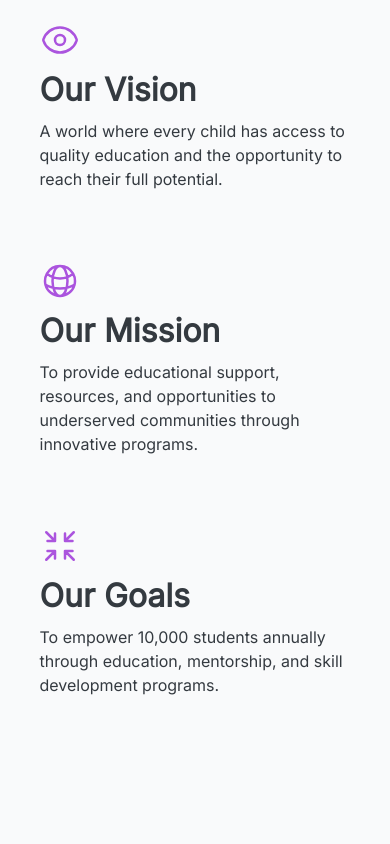
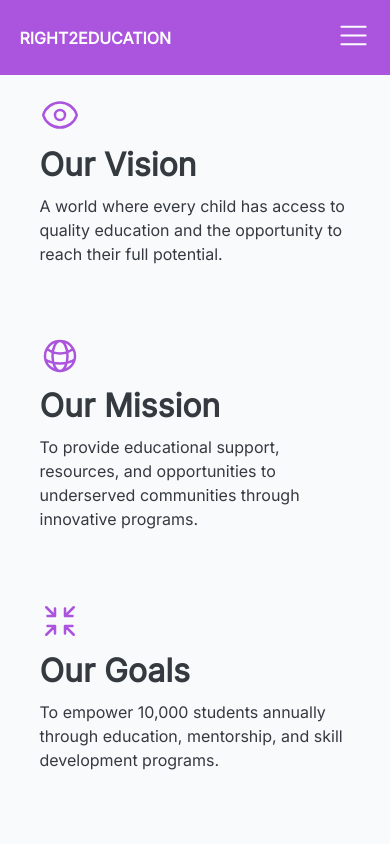
Before and after one commit to quickquick/right2edu, a plain HTML site: page index.html in a window 390 px wide. Shown: the top 844 px of the page. Drawn offline with Linux system fonts and the light colour scheme.

Commit message:
More responsive design implementations

```diff
--- a/index.html
+++ b/index.html
@@ -3,7 +3,7 @@
   <head>
     <meta charset="UTF-8" />
     <meta name="viewport" content="width=device-width, initial-scale=1.0" />
-    <title>Document</title>
+    <title>Right2Edu</title>
     <link
       href="https://fonts.googleapis.com/css2?family=Inter:ital,opsz@0,14..32;1,14..32&display=swap"
       rel="stylesheet"
@@ -12,6 +12,7 @@
   </head>
 
   <body>
+    <!-- Navigation (DESKTOP Resolution)-->
     <header>
       <div class="standard-container">
         <nav class="nav-container">
@@ -27,20 +28,35 @@
           </ul>
         </nav>
       </div>
+    </header>
 
-      <!-- <div class="hero-header">
-        <div class="standard-container hero-content">
-          <h1>Empowering Through Education</h1>
-          <h2>
-            Building brighter futures through accessible education and support
-          </h2>
-          <div class="hero-content-btn">
-            <button class="btn-1">Get Involved</button>
-            <button class="btn-2">Donate Now</button>
-          </div>
-        </div>
-      </div> -->
-    </header>
+    <!-- Navigation (Responsive)-->
+    <div class="header-mobile">
+      <div class="standard-container">
+        <nav class="nav-container-mobile">
+          <ul class="logo-nav-mobile">
+            <li class="logo-name-mobile">RIGHT2EDUCATION</li>
+          </ul>
+
+          <ul class="menu-nav-mobile">
+            <li>
+              <a href="mobile-menu.html"
+                ><svg
+                  xmlns="http://www.w3.org/2000/svg"
+                  width="35"
+                  height="35"
+                  fill="#fff"
+                  viewBox="0 0 256 256"
+                >
+                  <path
+                    d="M224,128a8,8,0,0,1-8,8H40a8,8,0,0,1,0-16H216A8,8,0,0,1,224,128ZM40,72H216a8,8,0,0,0,0-16H40a8,8,0,0,0,0,16ZM216,184H40a8,8,0,0,0,0,16H216a8,8,0,0,0,0-16Z"
+                  ></path></svg
+              ></a>
+            </li>
+          </ul>
+        </nav>
+      </div>
+    </div>
 
     <div class="hero-section">
       <div class="hero-header">
@@ -255,8 +271,10 @@
       </div>
     </section>
 
+    <!-- Testimonial Section -->
     <section>
       <div class="standard-container testimonial-section">
+        <h2>What People Say</h2>
         <div class="testimonials">
           <blockquote>
             <p>
@@ -308,6 +326,7 @@
       </div>
     </section>
 
+    <!-- Partners Section-->
     <section>
       <div class="standard-container partners">
         <div class="partners-section">
@@ -319,8 +338,9 @@
       </div>
     </section>
 
+    <!-- Call to Action -->
     <aside>
-      <div class="class-to-section">
+      <div class="call-to-action">
         <div class="join-our-mission">
           <h1>Join Our Mission</h1>
           <h2>
--- /dev/null
+++ b/mobile-menu.css
@@ -0,0 +1,52 @@
+* {
+  padding: 0;
+  margin: 0;
+  box-sizing: border-box;
+}
+
+@media (max-width: 600px) {
+  body {
+    background-color: #833eb8;
+    background-color: #ab54de;
+    font-family: "Inter", sans-serif;
+    font-optical-sizing: auto;
+    font-weight: 400;
+    font-style: normal;
+    height: 100vh;
+  }
+
+  li {
+    list-style-type: none;
+  }
+
+  header {
+    /* border: 2px solid red; */
+    height: 100vh;
+
+    display: flex;
+    flex-direction: column;
+    justify-content: center;
+    /* align-items: center; */
+    /* gap: 200px; */
+  }
+
+  nav {
+    /* border: 2px solid red; */
+  }
+
+  nav ul {
+    font-size: 20px;
+    color: #fff;
+
+    display: flex;
+    flex-direction: column;
+    align-items: center;
+    gap: 20px;
+  }
+
+  a:link,
+  a:visited {
+    color: #fff;
+    text-decoration: none;
+  }
+}
--- a/styles/style.css
+++ b/styles/style.css
@@ -34,6 +34,10 @@ button:hover {
 }
 
 /*==================================================================================*/
+
+.header-mobile {
+  display: none;
+}
 
 header {
   background-color: #ab54de;
@@ -444,7 +448,7 @@ button {
 }
 
 /*==================================================================================*/
-.class-to-section {
+.call-to-action {
   /* background-color: rgba(0, 0, 0, 1); */
   /* background-image: linear-gradient(rgba(0, 0, 0, 0.699), #f7f7ff); */
   background-image: linear-gradient(rgba(0, 0, 0, 0.8), #ab54de);
@@ -570,6 +574,28 @@ footer a:active {
     display: none;
   }
 
+  .header-mobile {
+    background-color: #ab54de;
+    /* border: 3px solid green; */
+    color: #fff;
+    display: block;
+    padding: 18px 0;
+
+    /* position: fixed;
+    width: 100vw; */
+  }
+
+  .nav-container-mobile {
+    /* border: 2px solid red; */
+    display: flex;
+    justify-content: space-between;
+    align-items: center;
+  }
+
+  .logo-name-mobile {
+    font-weight: bold;
+  }
+
   .hero-section {
     display: none;
   }
@@ -606,11 +632,38 @@ footer a:active {
     flex-direction: column;
   }
 
-  .join-our-mission {
+  .testimonial-section h2 {
+    font-size: 32px;
+    text-align: center;
+  }
+
+  .call-to-action {
     display: none;
   }
 
   footer {
-    display: none;
+    /* display: none; */
+  }
+
+  .footer-container {
+    /* border: 2px solid red; */
+    display: flex;
+    flex-direction: column;
+
+    padding: 0 10px;
+  }
+
+  .footer-container a:link,
+  .footer-container a:visited {
+    color: #833eb8;
+  }
+
+  .main-footer p {
+    font-size: 13px;
+  }
+
+  .contact-us-btn a:link,
+  .contact-us-btn a:visited {
+    color: #fff;
   }
 }
```
Also changed, not shown: mobile-menu.html (added, +25 -0 lines).
